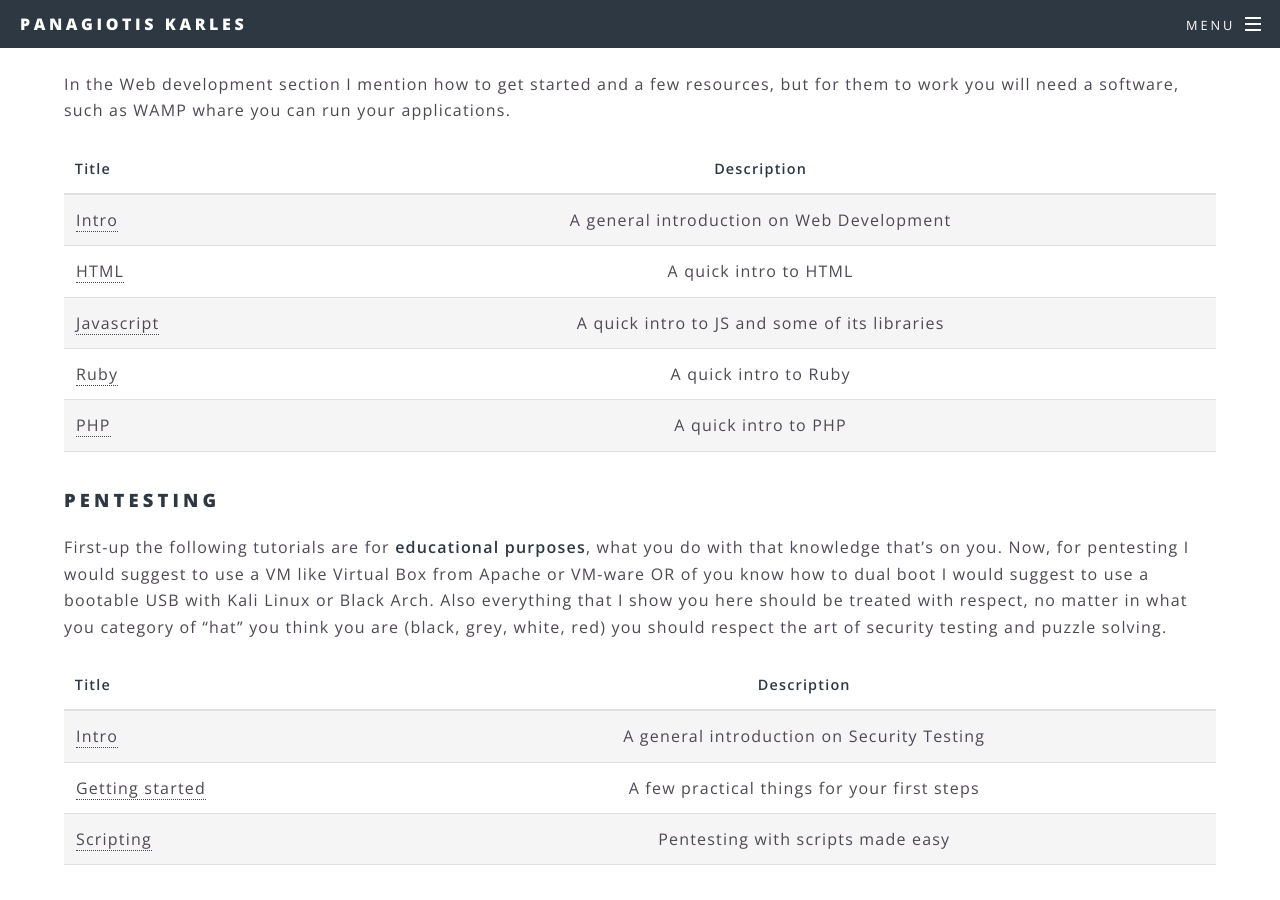
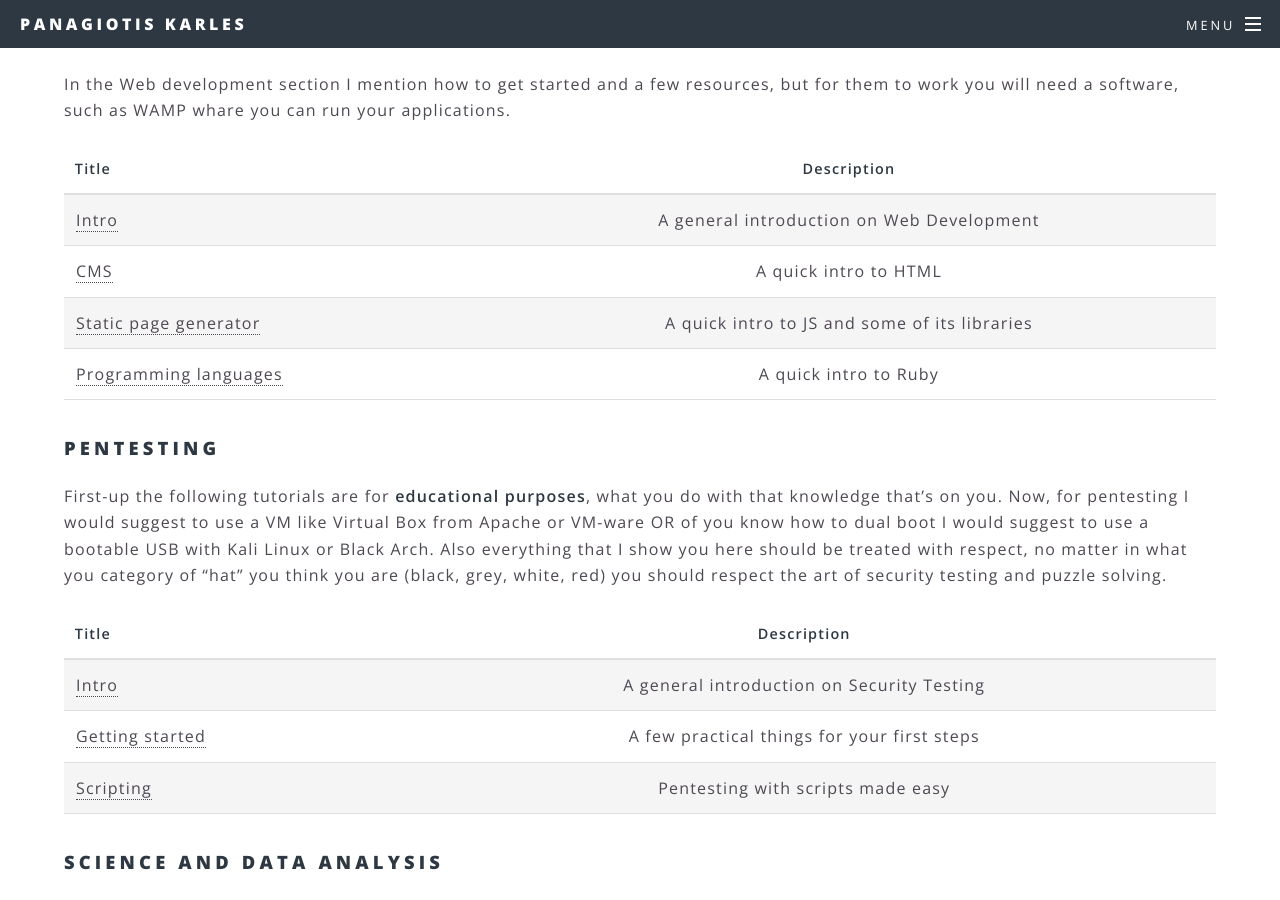
Before and after one commit to KarlesP/karlesp.github.io, a Jekyll site: the page built from footnotes.md, in a window 1280 px wide and 900 px high, scrolled down 1759 px. Built offline with Jekyll 4.4.1, drawn with Linux system fonts in a browser that asks for light colours.

Commit message:
Update footnotes.md

```diff
--- a/footnotes.md
+++ b/footnotes.md
@@ -40,10 +40,9 @@ In the Web development section I mention how to get started and a few resources,
 | Title |Description|
 | :-----|:----------:|
 |[Intro](web/intro)|A general introduction on Web Development|
-|[HTML](web/html_intro)|A quick intro to HTML |
-|[Javascript](web/javascript_intro)| A quick intro to JS and some of its libraries|
-|[Ruby](web/ruby_intro)|A quick intro to Ruby |
-|[PHP](web/php_intro)|A quick intro to PHP|
+|[CMS](web/cms_intro)|A quick intro to HTML |
+|[Static page generator](web/spg_intro)| A quick intro to JS and some of its libraries|
+|[Programming languages](web/pl)|A quick intro to Ruby |
 
 ### Pentesting
 First-up the following tutorials are for **educational purposes**, what you do with that knowledge that's on you. Now, for pentesting I would suggest to use a VM like Virtual Box from Apache or VM-ware OR of you know how to dual boot I would suggest to use a bootable USB with Kali Linux or Black Arch. Also everything that I show you here should be treated with respect, no matter in what you category of "hat" you think you are (black, grey, white, red) you should respect the art of security testing and puzzle solving.
```
